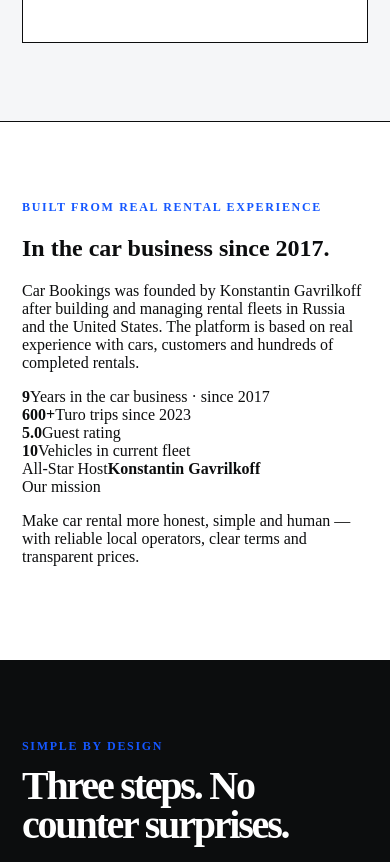
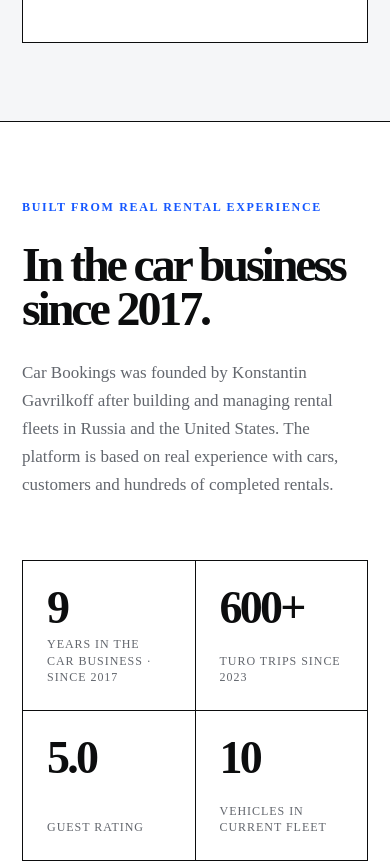
Before and after one commit to thevanrental/car-bookings, a React (Vite) app: page / in a window 390 px wide. Shown: the part 1420-2282 px from the top of the page. Built offline with nearby package versions, Linux system fonts and the light colour scheme.

Commit message:
Style founder experience statistics and mission section

```diff
--- a/src/styles.css
+++ b/src/styles.css
@@ -101,19 +101,24 @@
 .empty-state h3 { max-width: 750px; margin: 18px 0 14px; font-size: clamp(34px, 5vw, 68px); line-height: .98; letter-spacing: -.05em; }
 .empty-state p { max-width: 620px; margin: 0; color: var(--muted); font-size: 16px; line-height: 1.55; }
 .empty-state a { display: flex; align-items: center; gap: 24px; margin-top: 30px; padding-bottom: 5px; border-bottom: 2px solid var(--ink); font-size: 14px; font-weight: 800; }
-.empty-state a b, .owner-panel a b { color: var(--blue); }
+.empty-state a b { color: var(--blue); }
 
-.owners { display: grid; grid-template-columns: minmax(0, 1.15fr) minmax(340px, .85fr); gap: clamp(50px, 9vw, 140px); background: var(--paper); }
-.owner-intro h2 { max-width: 820px; margin: 14px 0 24px; font-size: clamp(46px, 6vw, 86px); line-height: .94; letter-spacing: -.06em; }
-.owner-intro > p:last-child { max-width: 650px; margin: 0; color: var(--muted); font-size: 17px; line-height: 1.6; }
-.owner-panel { align-self: end; border: 1px solid var(--ink); }
-.owner-panel > div { padding: 28px; border-bottom: 1px solid var(--ink); }
-.owner-panel > div span { display: block; margin-bottom: 10px; color: var(--muted); font-size: 10px; font-weight: 800; letter-spacing: .12em; text-transform: uppercase; }
-.owner-panel > div strong { font-size: 24px; letter-spacing: -.03em; }
-.owner-panel ul { list-style: none; margin: 0; padding: 0 28px; }
-.owner-panel li { padding: 16px 0; border-bottom: 1px solid var(--line); font-size: 14px; }
-.owner-panel li::before { content: "✓"; margin-right: 10px; color: var(--blue); font-weight: 900; }
-.owner-panel a { display: flex; justify-content: space-between; gap: 20px; padding: 22px 28px; background: var(--ink); color: white; font-weight: 800; }
+.about { background: var(--paper); }
+.about-story { display: grid; grid-template-columns: minmax(0, 1.4fr) minmax(280px, .6fr); column-gap: clamp(50px, 10vw, 160px); align-items: end; }
+.about-story .eyebrow { grid-column: 1/-1; margin-bottom: 16px; }
+.about-story h2 { margin: 0; max-width: 900px; font-size: clamp(48px, 7vw, 94px); line-height: .92; letter-spacing: -.065em; }
+.about-story > p:last-child { margin: 0 0 7px; color: var(--muted); font-size: 17px; line-height: 1.65; }
+.stats-grid { display: grid; grid-template-columns: repeat(4, 1fr); margin-top: 80px; border-top: 1px solid var(--ink); border-left: 1px solid var(--ink); }
+.stats-grid > div { min-height: 190px; display: flex; flex-direction: column; justify-content: space-between; padding: 24px; border-right: 1px solid var(--ink); border-bottom: 1px solid var(--ink); }
+.stats-grid strong { font-size: clamp(46px, 6vw, 82px); line-height: 1; letter-spacing: -.06em; }
+.stats-grid span { max-width: 180px; color: var(--muted); font-size: 12px; line-height: 1.4; text-transform: uppercase; letter-spacing: .08em; }
+.mission { display: grid; grid-template-columns: .8fr 1.2fr; margin-top: 24px; border: 1px solid var(--ink); }
+.mission > div { padding: 30px; }
+.mission > div:first-child { display: flex; flex-direction: column; justify-content: space-between; min-height: 190px; border-right: 1px solid var(--ink); background: var(--ink); color: white; }
+.mission span { color: var(--blue); font-size: 10px; font-weight: 900; letter-spacing: .12em; text-transform: uppercase; }
+.mission > div:first-child span { color: #8eaeff; }
+.mission strong { font-size: 24px; letter-spacing: -.03em; }
+.mission p { margin: 24px 0 0; max-width: 720px; font-size: clamp(22px, 3vw, 36px); line-height: 1.25; letter-spacing: -.035em; }
 
 .company-grid { display: grid; grid-template-columns: repeat(3, 1fr); border-top: 1px solid var(--ink); border-left: 1px solid var(--ink); }
 .company-card { min-width: 0; padding: 30px; border-right: 1px solid var(--ink); border-bottom: 1px solid var(--ink); }
@@ -167,8 +172,12 @@
 }
 
 @media (max-width: 820px) {
-  .owners { grid-template-columns: 1fr; gap: 42px; }
-  .owner-panel { align-self: auto; }
+  .about-story { grid-template-columns: 1fr; gap: 28px; }
+  .about-story .eyebrow { grid-column: auto; margin-bottom: 0; }
+  .stats-grid { grid-template-columns: repeat(2, 1fr); margin-top: 54px; }
+  .stats-grid > div { min-height: 150px; }
+  .mission { grid-template-columns: 1fr; }
+  .mission > div:first-child { min-height: 150px; border-right: 0; border-bottom: 1px solid var(--ink); }
   .empty-state { min-height: 320px; padding: 30px 24px; }
   .site-header { grid-template-columns: 1fr auto; padding: 0 22px; }
   nav { display: none; }
```
